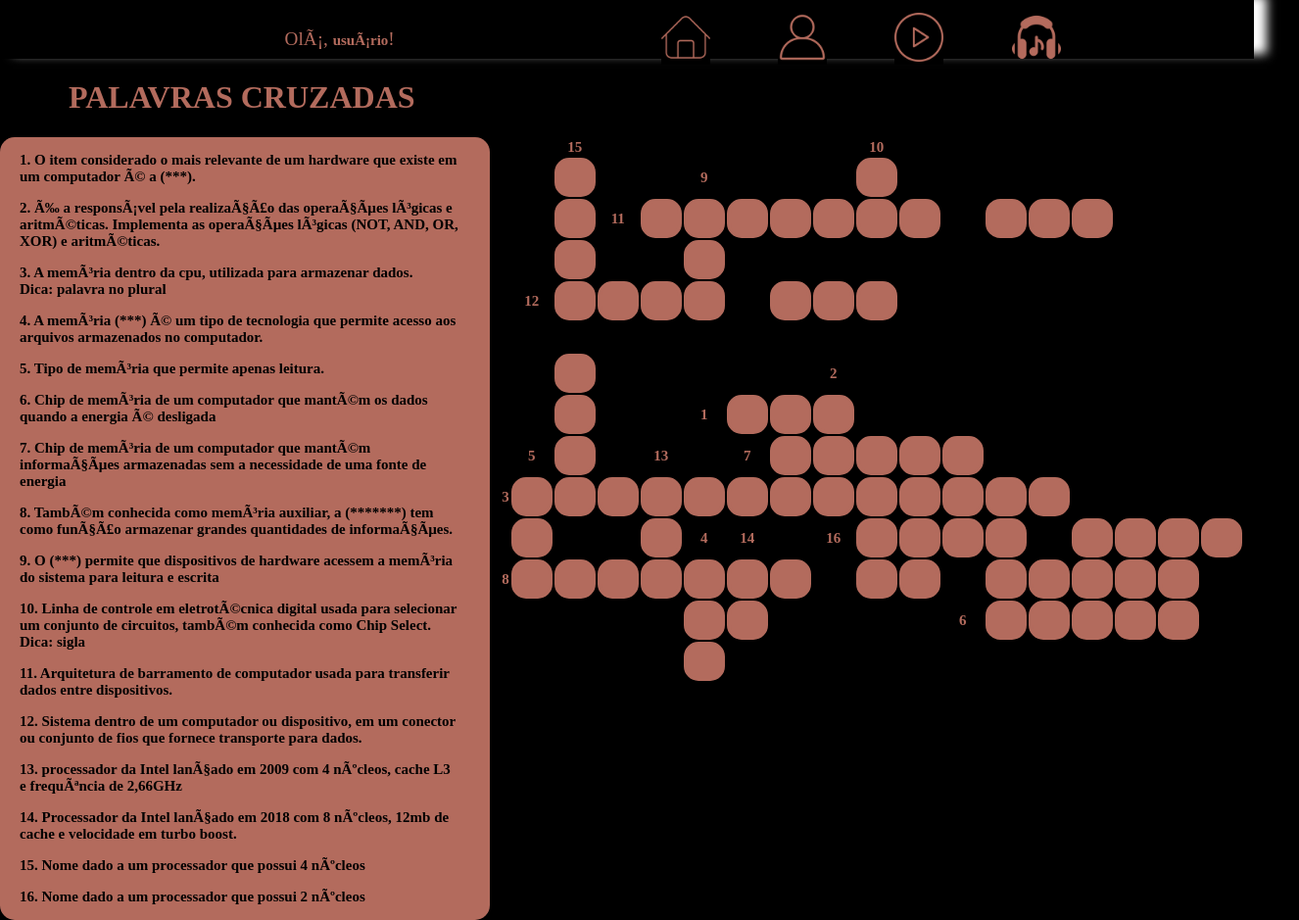
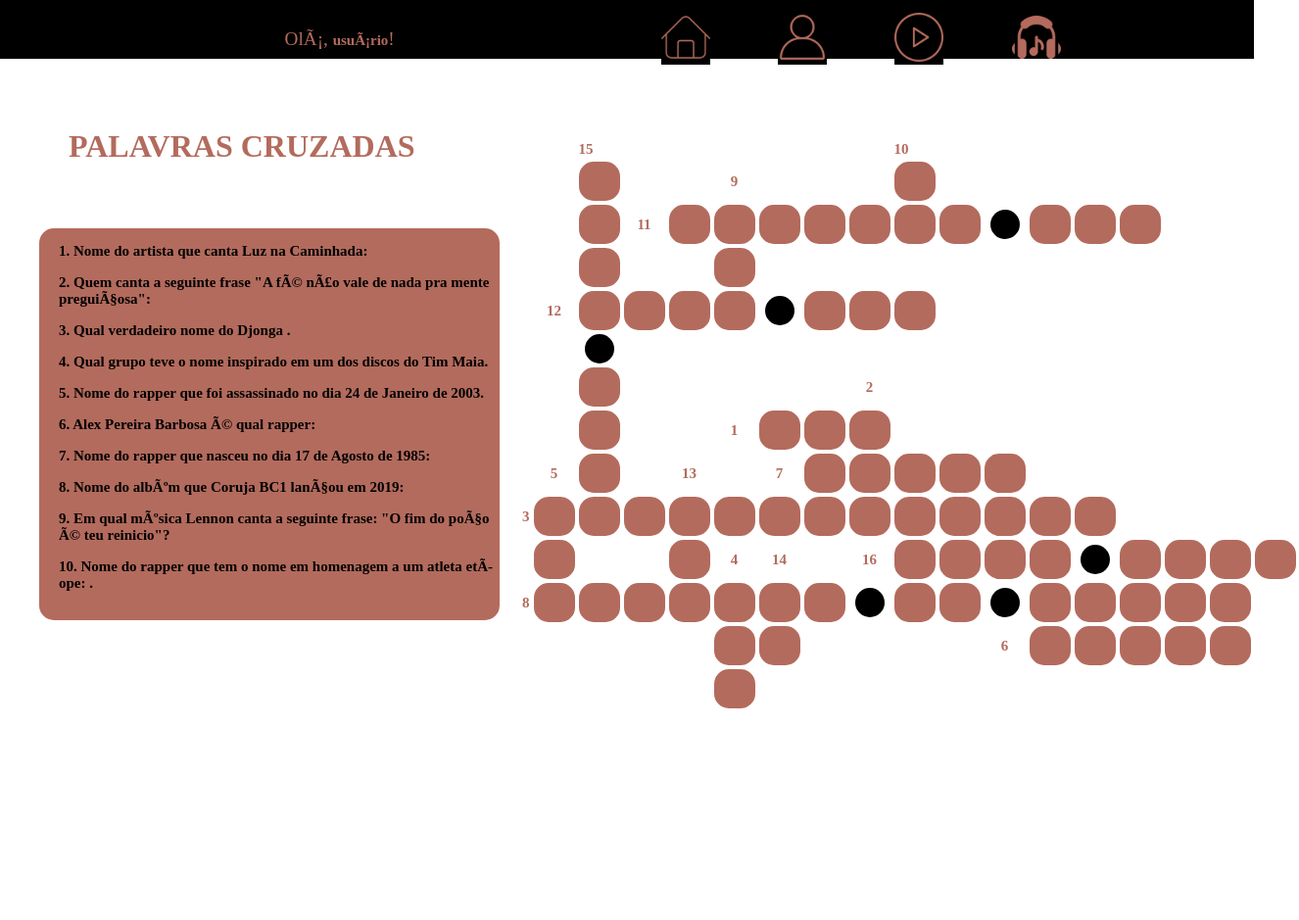
Before and after one commit to marianacazzoto/Projeto-Alem-do-Rap, a website: page Algoritimos/api-site/public/cruzadinha.html in a window 1280 px wide. Shown: the whole page at 98% size, 1326 px wide, since content can reach past the window. After the commit the page ends 800 px from the top, so only its background shows below. Drawn offline with Linux system fonts and the light colour scheme.

Commit message:
atualizações

```diff
--- a/Algoritimos/api-site/public/cruzadinha.css
+++ b/Algoritimos/api-site/public/cruzadinha.css
@@ -5,7 +5,7 @@ body {
     margin: 0;
     background-color: #FFFFFF;
     font-family: Marvel;
-    background-color: #000000;
+    /* background-color: #0; */
   }
 
 .container{
@@ -112,18 +112,21 @@ body {
 
 .social {
     display: flex;
-
 }
 
 .perguntas {
     width: 500px;
     background-color: #b36b5d;
     border-radius: 15px;
+    margin: 20px;
+    height: 400px;
+    align-self: center;
+    margin-left: 40px;
 }
 
 table {
     border: none;
-    background-color: #000000;
+    /* background-color: #000000; */
     width: 500px;
     height: 500px;
 }
@@ -151,6 +154,8 @@ input {
 h1 {
     padding-left: 70px;
     color: #b36b5d;
+    position: relative;
+    top: 50px;
 }
 
 p {
--- a/Algoritimos/api-site/public/cruzadinha.html
+++ b/Algoritimos/api-site/public/cruzadinha.html
@@ -27,30 +27,20 @@
     <h1>PALAVRAS CRUZADAS</h1>
     <div class="social">
 <div class="perguntas">
-    <p>1. O item considerado o mais relevante de um hardware que existe em um computador é a (***).</p>
-    <p>2. É a responsável pela realização das operações lógicas e aritméticas. Implementa as operações lógicas (NOT, AND, OR, XOR) e aritméticas. </p>
-    <p>3. A memória dentro da cpu, utilizada para armazenar dados.
-        <br>Dica: palavra no plural
-    </p>
-    <p>4. A memória (***) é um tipo de tecnologia que permite acesso aos arquivos armazenados no computador. </p>
-    <p>5. Tipo de memória que permite apenas leitura.</p>
-    <p>6. Chip de memória de um computador que mantém os dados quando a energia é desligada </p>
-    <p>7. Chip de memória de um computador que mantém informações armazenadas sem a necessidade de uma fonte de energia</p>
-    <p>8. Também conhecida como memória auxiliar, a (*******) tem como função armazenar grandes quantidades de informações. </p>
-    <p>9. O (***) permite que dispositivos de hardware acessem a memória do sistema para leitura e escrita</p>
-    <p>10. Linha de controle em eletrotécnica digital usada para selecionar um conjunto de circuitos, também conhecida como Chip Select.
-        <br>Dica: sigla
-    </p>
-    <p>11. Arquitetura de barramento de computador usada para transferir dados entre dispositivos.</p>
-    <p>12. Sistema dentro de um computador ou dispositivo, em um conector ou conjunto de fios que fornece transporte para dados. </p>
-    <p>13. processador da Intel lançado em 2009 com 4 núcleos, cache L3 e frequência de 2,66GHz </p>
-    <p>14. Processador da Intel lançado em 2018 com 8 núcleos, 12mb de cache e velocidade em turbo boost. </p>
-    <p>15. Nome dado a um processador que possui 4 núcleos  </p>
-    <p>16. Nome dado a um processador que possui 2 núcleos </p>
+    <p>1. Nome do artista que canta Luz na Caminhada:</p>
+    <p>2. Quem canta a seguinte frase "A fé não vale de nada pra mente preguiçosa": </p>
+    <p>3. Qual verdadeiro nome do Djonga .</p>
+    <p>4. Qual grupo teve o nome inspirado em um dos discos do Tim Maia. </p>
+    <p>5. Nome do rapper que foi assassinado no dia 24 de Janeiro de 2003.</p>
+    <p>6. Alex Pereira Barbosa é qual rapper:</p>
+    <p>7. Nome do rapper que nasceu no dia 17 de Agosto de 1985:</p>
+    <p>8. Nome do albúm que Coruja BC1 lançou em 2019: </p>
+    <p>9. Em qual música Lennon canta a seguinte frase: "O fim do poço é teu reinicio"?</p>
+    <p>10. Nome do rapper que tem o nome em homenagem a um atleta etíope: .</p>
 </div>
 
-    <table border="" align="center" rules=none>
-        <tr align="center">
+    <table  rules=block>
+        <tr >
             <td></td>
             <td></td>
             <td>
```
